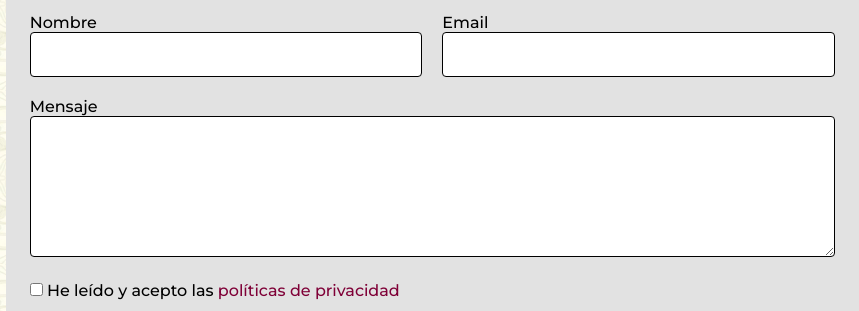
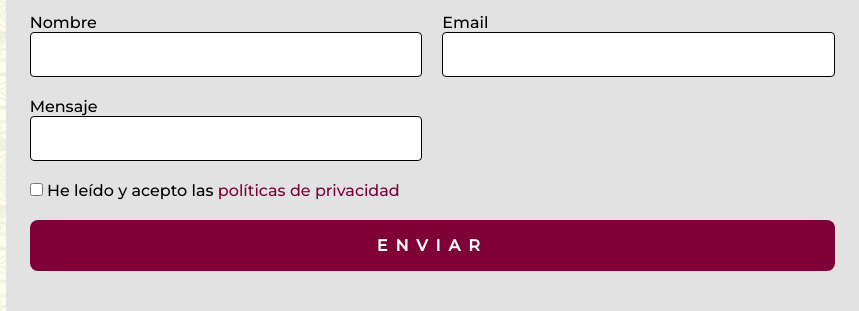
Before and after one commit to carinaschimpf/PYTHON-FRONT-END, a plain HTML site: page Shanti_Tours/contact.html in a window 1280 px wide. Shown: the part 258-569 px from the top of the page, 421-1280 px from the left. Drawn offline with nearby package versions, Linux system fonts and the light colour scheme.

Commit message:
Commit 44

```diff
--- a/Shanti_Tours/contact.html
+++ b/Shanti_Tours/contact.html
@@ -56,7 +56,8 @@
                 <form id="formContact" action="https://formspree.io/f/xaykdddl" method="POST">
                     <p><label for="">Nombre</label><input type="text" name="name" id="f_name"></p>
                     <p><label for="">Email</label><input type="text" name="email" id="f_email"></p>
-                    <p class="full-width"><label for="">Mensaje</label><textarea name="message" id="f_message" cols="30" rows="7"></textarea></p>
+                    <!-- <p class="full-width"><label for="">Mensaje</label><textarea name="message" id="f_message" cols="30" rows="7"></textarea></p> -->
+                    <p><label for="">Mensaje</label><input type="text" name="message" id="f_message"></p>
                     <p class="full-width"><label for="checkbox" style="width: auto;" type="text" name="answer"><input style="width:auto" type="checkbox" unchecked name="agreement policies" id="f_agreement"> He leído y acepto las <a href="javascript:policies()">políticas de privacidad</a></label></p>
                     <p class="full-width"><button class="btn" type="submit">Enviar</button></p>
                 </form>
```
